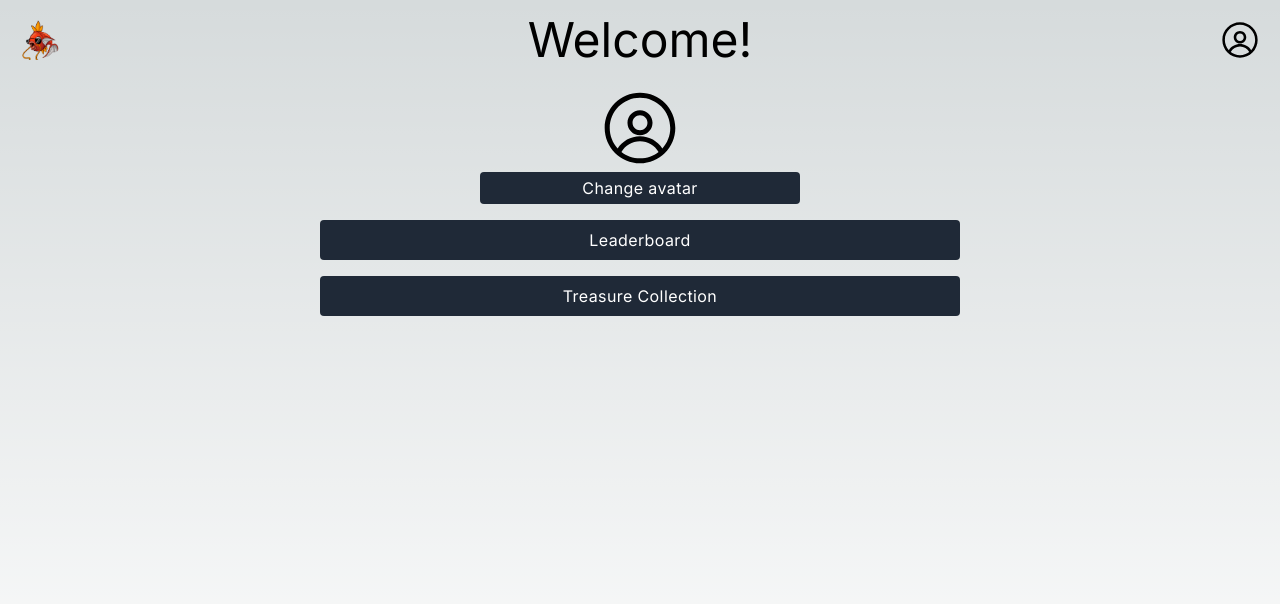
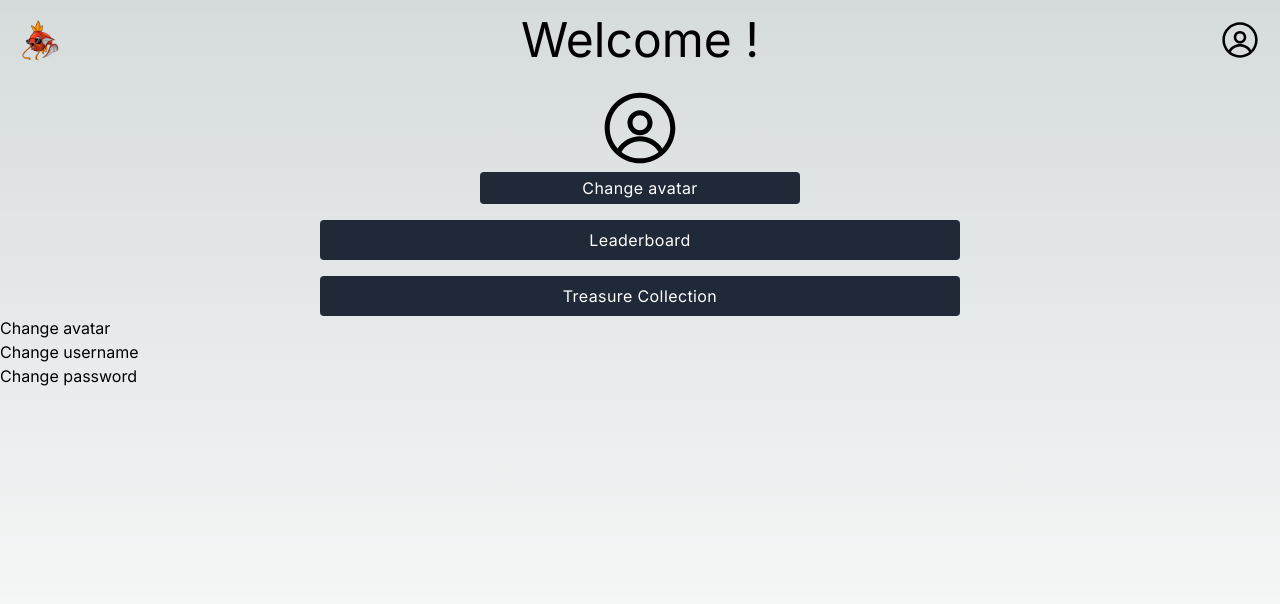
Before and after one commit to ELR143/treasure-hunt-frontend, a Next.js app: page /profile in a window 1280 px wide. Shown: the top 604 px of the page. Built offline with nearby package versions, Linux system fonts and the light colour scheme.

Commit message:
change context to use local storage instead

```diff
--- a/src/app/_lib/Header.jsx
+++ b/src/app/_lib/Header.jsx
@@ -1,11 +1,15 @@
 "use client";
 import { RxAvatar } from "react-icons/rx";
 import Link from "next/link";
-import { UserContext, UserProvider } from "./UserContext";
-import { useContext } from "react";
+import { useState, useEffect } from "react";
 
 export default function Header() {
-  const { user } = useContext(UserContext);
+  const [user, setUser] = useState();
+
+  useEffect(() => {
+    const currentUser = localStorage.getItem("user");
+    setUser(currentUser);
+  }, []);
 
   console.log(user);
 
@@ -15,7 +19,7 @@ export default function Header() {
         <img className='w-10' src='/magikarp.png' />
       </Link>
 
-      <h1 className='md:text-5xl text-3xl'>Welcome!</h1>
+      <h1 className='md:text-5xl text-3xl'>Welcome {user}!</h1>
 
       <Link href='/profile'>
         <RxAvatar className='w-10 h-10' />
--- a/src/app/_lib/LoginCard.jsx
+++ b/src/app/_lib/LoginCard.jsx
@@ -1,8 +1,8 @@
 import fetchData from "@/utils/api";
-import { useState, useEffect, useContext } from "react";
+import { useState, useEffect } from "react";
 import { useRouter } from "next/navigation";
 import { RxAvatar } from "react-icons/rx";
-import { UserContext } from "./UserContext";
+
 
 export default function LoginCard({
   defaultPageInfo: {
@@ -13,26 +13,23 @@ export default function LoginCard({
   pageName,
   setPageName
 }) {
-  // const [username, setUsername] = useState("");
+  // const [user, setUser] = useState({username: 'default_user'});
+  const [username, setUsername] = useState('')
   const [password, setPassword] = useState("");
   const [isSubmitted, setIsSubmitted] = useState(false);
-  const { username, avatar } = useContext(UserContext)
   const router = useRouter();
-  console.log(username, avatar)
-  let {user, setUser} = useContext(UserContext)
-
-  console.log(user)
 
   const handleSubmit = (e) => {
     e.preventDefault();
+
     if (firstFormButtonName === 'Login') {
       console.log('send get request')
     } else if (firstFormButtonName === 'Sign Up') {
       console.log('send a get and a post request?')
     }
-    setUser({username: 'loggedInUser', avatar: 'hello'})
+    localStorage.setItem('user', username)
     router.push('/home')
-    // setUsername("");
+    setUsername("");
     setPassword("");
     setIsSubmitted(true);
   };
@@ -64,7 +61,7 @@ export default function LoginCard({
           placeholder='Username...'
           value={username}
           required
-          // onChange={(e) => setUsername(e.target.value)}
+          onChange={(e) => setUsername(e.target.value)}
         />
 
         <input
--- /dev/null
+++ b/src/app/_lib/RequestCards.jsx
@@ -0,0 +1,5 @@
+export default function RequestCard({ cardHeading: { name } }) {
+  return (<li>
+    {name}
+    </li>);
+}
--- a/src/app/_lib/UserContext.jsx
+++ /dev/null
@@ -1,21 +0,0 @@
-"use client";
-
-import { useState, createContext } from "react";
-
-const { RxAvatar } = require("react-icons/rx");
-
-export const UserContext = createContext({
-  username: "test_user",
-  avatar: <RxAvatar />,
-});
-
-export const UserProvider = ({ children }) => {
-  const [user, setUser] = useState({});
-//   const [isLoading, setIsLoading] = useState(true);
-
-  return (
-    <UserContext.Provider value={{ user, setUser }}>
-      {children}
-    </UserContext.Provider>
-  );
-};
--- a/src/app/layout.js
+++ b/src/app/layout.js
@@ -1,6 +1,5 @@
 import { Inter } from "next/font/google";
 import "./globals.css";
-import { UserProvider } from "./_lib/UserContext";
 
 const inter = Inter({ subsets: ["latin"] });
 
@@ -13,7 +12,7 @@ export default function RootLayout({ children }) {
   return (
     <html lang='en'>
       <body className={inter.className}>
-        <UserProvider>{children}</UserProvider>
+        {children}
       </body>
     </html>
   );
--- a/src/app/page.js
+++ b/src/app/page.js
@@ -1,8 +1,8 @@
 "use client";
 
 import LoginCard from "./_lib/LoginCard";
-import { useState, useEffect, useContext } from "react";
-import { UserContext, UserProvider } from "./_lib/UserContext";
+import { useState, useEffect } from "react";
+
 
 export default function Home() {
   const pageInfo = {
--- a/src/app/profile/page.jsx
+++ b/src/app/profile/page.jsx
@@ -2,6 +2,7 @@
 import { RxAvatar } from "react-icons/rx";
 import { useState } from "react";
 import Card from "../_lib/Card";
+import RequestCard from "../_lib/RequestCards";
 
 export default function Profile() {
   const [avatar, setAvatar] = useState(<RxAvatar className='w-20 h-20' />);
@@ -10,6 +11,12 @@ export default function Profile() {
     { name: "Leaderboard", href: "/leaderboard" },
     { name: "Treasure Collection", href: "/collection" },
   ];
+
+  const profileRequests = [
+    {name: 'Change avatar', serverRequest: 'patch' },
+    {name: 'Change username', serverRequest: 'patch' },
+    {name: 'Change password', serverRequest: 'patch' }
+  ]
 
   return (
     <main className='w-full mt-2 flex flex-col mx-auto'>
@@ -22,6 +29,11 @@ export default function Profile() {
           return <Card key ={i} cardHeading={link} />;
         })}
       </ul>
+      <ul>
+        {profileRequests.map((request, i) => {
+          return <RequestCard key ={i} cardHeading={request} />;
+        })}
+      </ul>
     </main>
   );
 }
```
